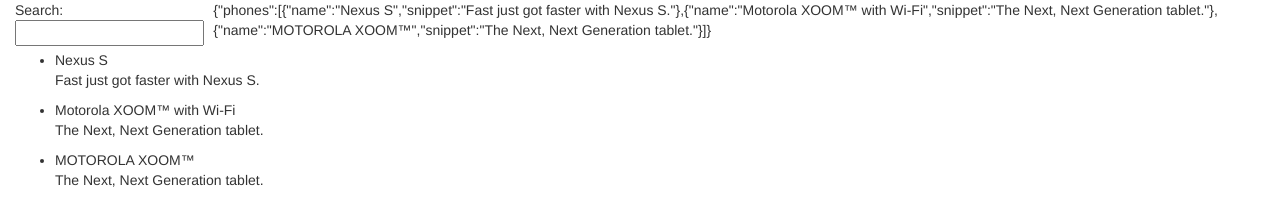
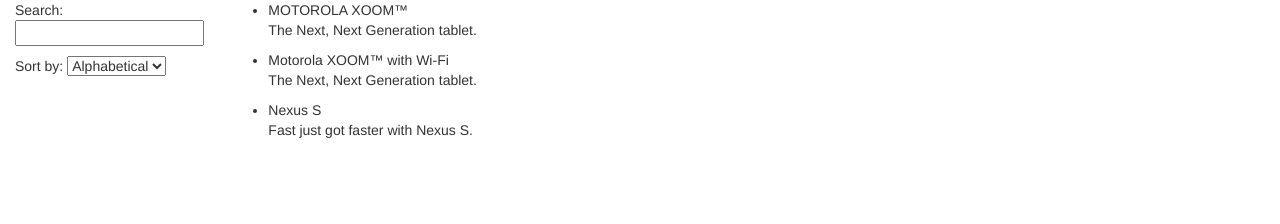
Before and after one commit to maxprof/angular-phoneCat, a website: page app/index.html in a window 1280 px wide. Drawn offline with nearby package versions, Linux system fonts and the light colour scheme.

Commit message:
after 6 lesson

```diff
--- a/app/phone-list/phone-list.component.js
+++ b/app/phone-list/phone-list.component.js
@@ -6,14 +6,19 @@
             this.phones = [
             {
                 name: 'Nexus S',
-                snippet: 'Fast just got faster with Nexus S.'
+                snippet: 'Fast just got faster with Nexus S.',
+                age: 2
             }, {
                 name: 'Motorola XOOM™ with Wi-Fi',
-                snippet: 'The Next, Next Generation tablet.'
+                snippet: 'The Next, Next Generation tablet.',
+                age: 1
             }, {
                 name: 'MOTOROLA XOOM™',
-                snippet: 'The Next, Next Generation tablet.'
+                snippet: 'The Next, Next Generation tablet.',
+                age: 3
                 }
             ];
+
+            this.orderProp = "name";
         }
 });
--- a/app/phone-list/phone-list.html
+++ b/app/phone-list/phone-list.html
@@ -1,12 +1,24 @@
 <div class="container-fluid">
   <div class="row">
     <div class="col-md-2">
-      Search: <input ng-model="$ctrl.query.name" />
+      <p>
+        Search:
+        <input ng-model="$ctrl.query">
+      </p>
+      <p>
+        Sort by:
+        <select ng-model="$ctrl.orderProp">
+          <option value="name">Alphabetical</option>
+          <option value="age">Newest</option>
+          <option value="-age">Oldest</option>
+
+        </select>
+      </p>
+
     </div>
-    <p>{{ $ctrl }}</p>
     <div class="col-md-10">
       <ul class="phones">
-        <li ng-repeat="phone in $ctrl.phones | filter:$ctrl.query">
+        <li ng-repeat="phone in $ctrl.phones | filter:$ctrl.query | orderBy:$ctrl.orderProp">
           <span>{{phone.name}}</span>
           <p>{{phone.snippet}}</p>
         </li>
```
